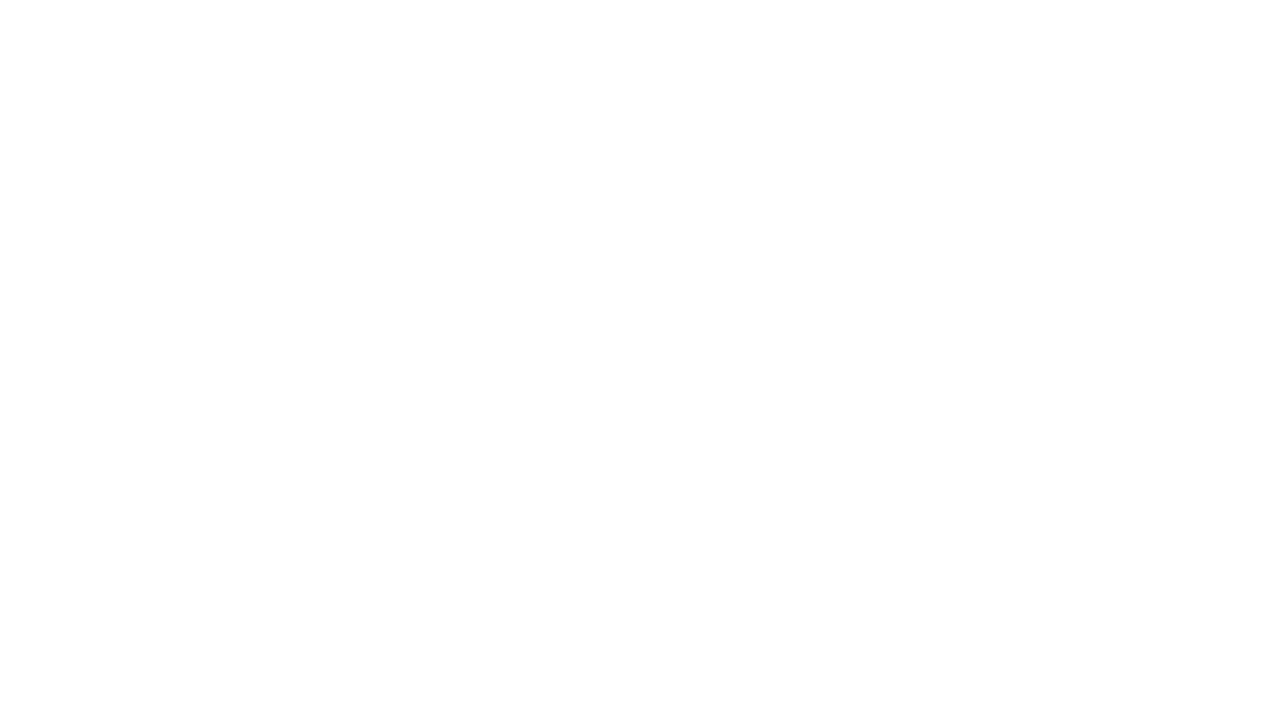
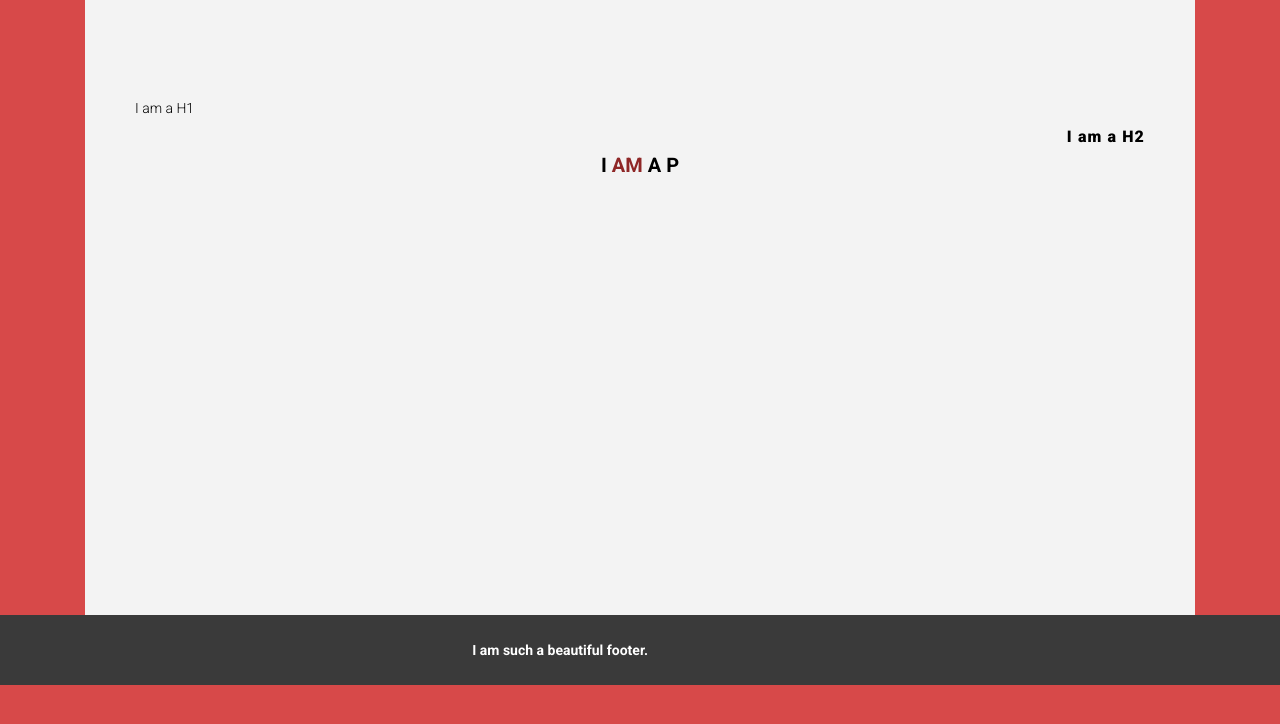
Before and after one commit to KseniiaMasna/Pixel-Perfect, a plain HTML site: page index.html in a window 1280 px wide. Drawn offline with Linux system fonts and the light colour scheme.

Commit message:
first commit

```diff
--- a/index.html
+++ b/index.html
@@ -7,6 +7,16 @@
     <link rel="stylesheet" href="styles.css">
 </head>
 <body>
+    <main>
+        <h1>I am a H1</h1>
+        <h2>I am a H2</h2>
+        <h3>I <span>am</span> a p</h3>
+        <div class="card"></div>
+
+    </main>
+    <footer>
+        <h4>I am such a beautiful footer.</h4>
+    </footer>
 
 </body>
 </html>
--- a/styles.css
+++ b/styles.css
@@ -0,0 +1,74 @@
+@import url('https://fonts.googleapis.com/css2?family=Open+Sans:ital,wdth@1,75..100&family=Roboto:ital,wght@0,100;0,300;0,400;0,500;0,700;0,900;1,100;1,300;1,400;1,500;1,700;1,900&display=swap');
+
+*{
+    box-sizing: border-box;
+    padding: 0;
+    margin: 0;
+}
+
+body{
+    background-color: #D74949;
+    font-family: "Roboto", sans-serif;
+}
+
+main{
+    background-color: #F3F3F3;
+    max-width: 1110px;
+    height: 615px;
+    padding: 100px 50px;
+    margin: auto;
+}
+
+h1{
+    font-family: Roboto;
+    font-size: 14px;
+    font-weight: 300;
+    line-height: 16.41px;
+    text-align: left;
+    text-decoration-skip-ink: none;
+    margin-bottom: 12px;
+}
+
+h2{
+    font-family: Roboto;
+    font-size: 16px;
+    font-weight: 800;
+    line-height: 18.75px;
+    letter-spacing: 0.07em;
+    text-align: right;
+    text-decoration-skip-ink: none;
+    margin-bottom: 7px;
+}
+
+h3{
+    text-transform: uppercase;
+    font-family: Roboto;
+    font-size: 20px;
+    font-weight: 700;
+    line-height: 23.44px;
+    text-align: center;
+    text-underline-position: from-font;
+    text-decoration-skip-ink: none;
+
+}
+
+h3 span{
+    color: #8F2727;
+}
+
+footer{
+    font-size: 14px;
+    background-color: #3A3A3A;
+    color: #FFFFFF;
+    font-weight: 700;
+    line-height: 16.41px;
+    height: 70px;
+    position: relative;
+}
+
+footer h4{
+    width: fit-content;
+    position: absolute;
+    top: 27px;
+    right: 632px;
+}
```
